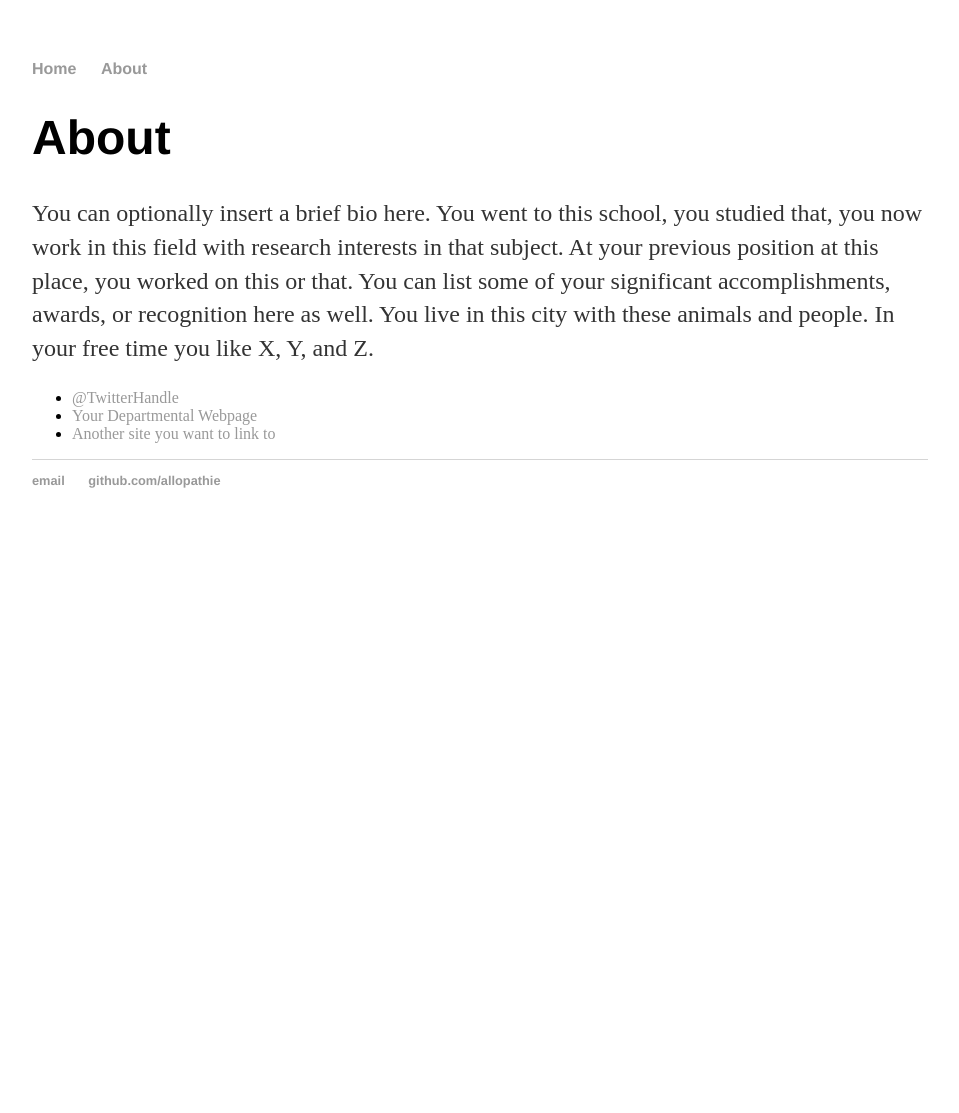
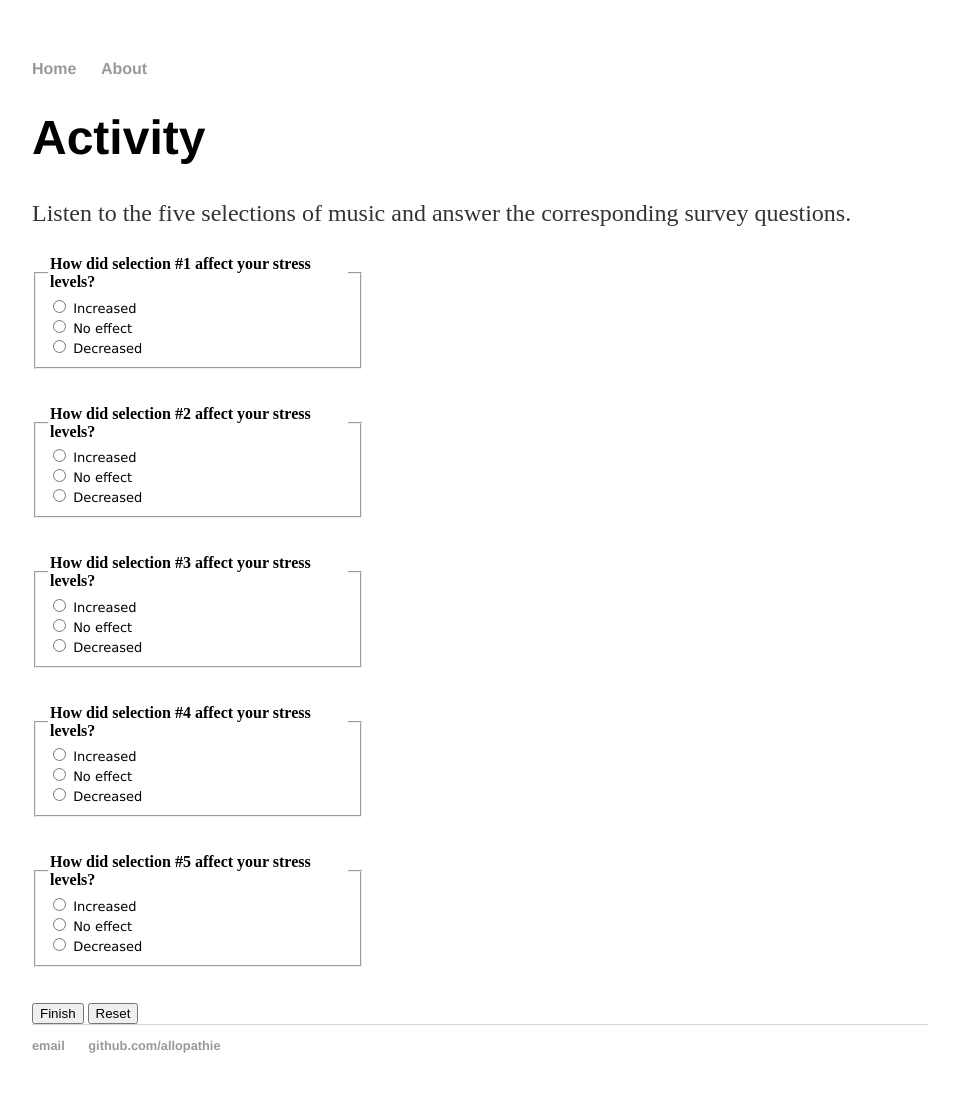
Before and after one commit to allopathie/musictherapy, a Jekyll site: the page built from activity/index.html, in a window 1280 px wide. Shown: the whole page, without its empty margins (160-1119 px from the left). Built offline with Jekyll 4.4.1, drawn with Linux system fonts in a browser that asks for light colours; before the commit the page ends 900 px from its top, so only the background shows below that.

Commit message:
Update index.html

```diff
--- a/activity/index.html
+++ b/activity/index.html
@@ -1,15 +1,92 @@
 ---
 layout: default
-title: About Hank Quinlan
+title: Interactive Music Therapy
 ---
 
 		<div class="about">
-			<h1>About</h1>
-			<p>You can optionally insert a brief bio here. You went to this school, you studied that, you now work in this field with research interests in that subject. At your previous position at this place, you worked on this or that. You can list some of your significant accomplishments, awards, or recognition here as well. You live in this city with these animals and people. In your free time you like X, Y, and Z.</p>
+			<h1>Activity</h1>
+			<p>Listen to the five selections of music and answer the corresponding survey questions.</p>
 
-			<ul class="contacts">
-				<li><a href="#">@TwitterHandle</a></li>
-				<li><a href="#">Your Departmental Webpage</a></li>
-				<li><a href="#">Another site you want to link to</a></li>
-				</ul>
+<!-- begin quiz script -->
+<script>
+function finish() {
+	var ext = '.html';
+	var results = new Array("none","High_stress","Moderate_stress","Low_stress");
+	var nums = new Array(4);
+	for(var i = 0; i < nums.length; i++) nums[i] = 0;
+	for(var i = 1; i <= 5; i++) {
+		var q = document.forms['quiz'].elements['question_'+i];
+		if(q[0].type=='checkbox') {
+			var n = 0;
+		}
+		for(var j = 0; j < q.length; j++) {
+			if(q[j].checked) {
+				var a = q[j].value.split(',');
+				for(var k = 0; k < a.length; k++) {
+					nums[a[k]]++;
+				}
+				if(q[j].type=='radio') break;
+				else n++;
+			}
+			if(j == q.length-1&&q[j].type=='radio') {nums[0]++;}
+		}
+		if(q[0].type=='checkbox'&&((document.forms['quiz'].elements['question_'+i+'_min']&&n<document.forms['quiz'].elements['question_'+i+'_min'].value)||(document.forms['quiz'].elements['question_'+i+'_max']&&n>document.forms['quiz'].elements['question_'+i+'_max'].value))) nums[0]++;
+	}
+	var j = new Array('0');
+	for (i in nums) if(nums[i]>nums[j[0]]){j=new Array(''+i);} else if(nums[i]==nums[j[0]])j[j.length] = i;
+	//var o = '';for(var i in results)o+=results[i]+'='+nums[i]+'\n';
+	//alert(o);
+	if(nums[0]!=0) {
+		alert('You missed or incorrectly answered '+nums[0]+' questions!');
+	}
+	else if(j[0]==0) {
+		alert('No result could be determined.');
+	}
+	else {
+		location = results[j[0]]+ext;
+	}
+}
+</script>
+<!-- end quiz script -->
+<!-- begin quiz html -->
+<form name="quiz" action="javascript:finish();">
+<fieldset style="width:300px;">
+<legend><strong>How did selection #1 affect your stress levels?</strong> </legend>
+<font size="2" face="Verdana, Arial, Helvetica, sans-serif">
+<input name="question_1" type="radio" value="1"> Increased</font><br /><font size="2" face="Verdana, Arial, Helvetica, sans-serif">
+<input name="question_1" type="radio" value="2"> No effect</font><br /><font size="2" face="Verdana, Arial, Helvetica, sans-serif">
+<input name="question_1" type="radio" value="3"> Decreased</font><br />
+</fieldset>
+<br /><br /><fieldset style="width:300px;">
+<legend><strong>How did selection #2 affect your stress levels?</strong> </legend>
+<font size="2" face="Verdana, Arial, Helvetica, sans-serif">
+<input name="question_2" type="radio" value="1"> Increased</font><br /><font size="2" face="Verdana, Arial, Helvetica, sans-serif">
+<input name="question_2" type="radio" value="2"> No effect</font><br /><font size="2" face="Verdana, Arial, Helvetica, sans-serif">
+<input name="question_2" type="radio" value="3"> Decreased</font><br />
+</fieldset>
+<br /><br /><fieldset style="width:300px;">
+<legend><strong>How did selection #3 affect your stress levels?</strong> </legend>
+<font size="2" face="Verdana, Arial, Helvetica, sans-serif">
+<input name="question_3" type="radio" value="1"> Increased</font><br /><font size="2" face="Verdana, Arial, Helvetica, sans-serif">
+<input name="question_3" type="radio" value="2"> No effect</font><br /><font size="2" face="Verdana, Arial, Helvetica, sans-serif">
+<input name="question_3" type="radio" value="3"> Decreased</font><br />
+</fieldset>
+<br /><br /><fieldset style="width:300px;">
+<legend><strong>How did selection #4 affect your stress levels?</strong> </legend>
+<font size="2" face="Verdana, Arial, Helvetica, sans-serif">
+<input name="question_4" type="radio" value="1"> Increased</font><br /><font size="2" face="Verdana, Arial, Helvetica, sans-serif">
+<input name="question_4" type="radio" value="2"> No effect</font><br /><font size="2" face="Verdana, Arial, Helvetica, sans-serif">
+<input name="question_4" type="radio" value="3"> Decreased</font><br />
+</fieldset>
+<br /><br /><fieldset style="width:300px;">
+<legend><strong>How did selection #5 affect your stress levels?</strong> </legend>
+<font size="2" face="Verdana, Arial, Helvetica, sans-serif">
+<input name="question_5" type="radio" value="1"> Increased</font><br /><font size="2" face="Verdana, Arial, Helvetica, sans-serif">
+<input name="question_5" type="radio" value="2"> No effect</font><br /><font size="2" face="Verdana, Arial, Helvetica, sans-serif">
+<input name="question_5" type="radio" value="3"> Decreased</font><br />
+</fieldset>
+<br /><br /> <INPUT TYPE="submit" value="Finish">
+ <INPUT TYPE="reset" value="Reset">
+</form>
+<!-- end quiz html -->
 		</div>
```
